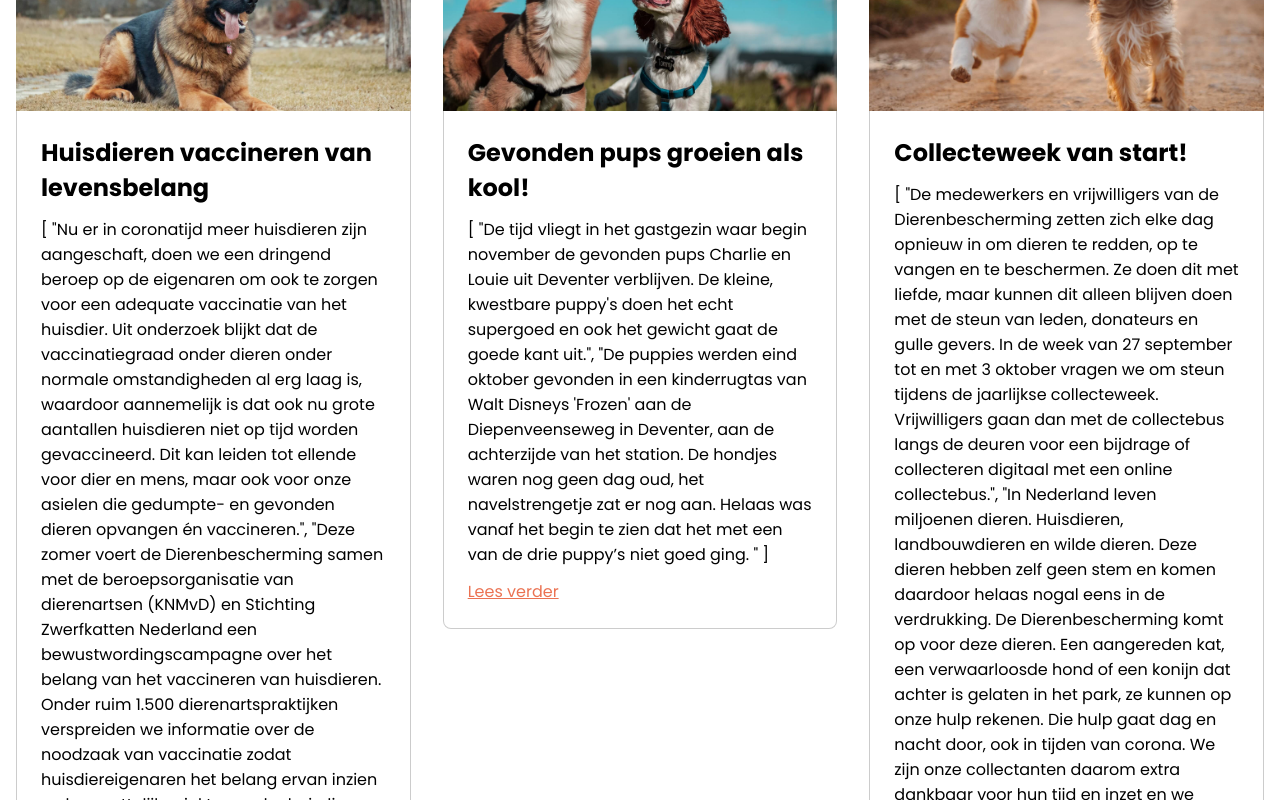
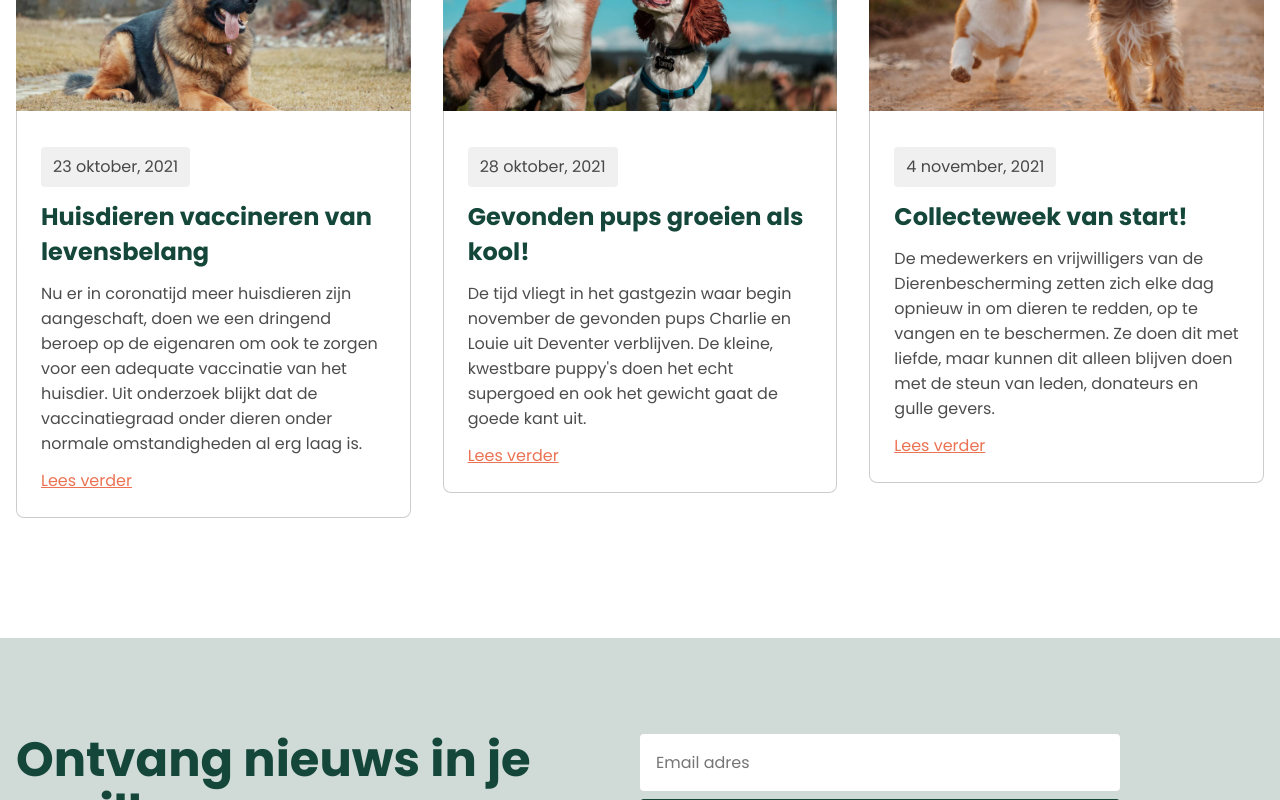
Before and after one commit to Markiesch/Artemis, a Vue app: page / in a window 1280 px wide. Shown: the part 2300-3100 px from the top of the page. Built offline with nearby package versions, Linux system fonts and the light colour scheme.

Commit message:
Added date label

```diff
--- a/src/components/ArticleCard.vue
+++ b/src/components/ArticleCard.vue
@@ -2,8 +2,9 @@
   <article v-if="article">
     <img :src="`/assets/${article.image}`" :alt="article.title" />
     <div class="details">
+      <p class="date">{{ article.date }}</p>
       <h2>{{ article.title }}</h2>
-      <p>{{ article.content }}</p>
+      <p>{{ article.subtitle }}</p>
       <router-link :to="{ name: 'Article', params: { id: article.id } }">Lees verder</router-link>
     </div>
   </article>
@@ -35,12 +36,26 @@ img {
   border-top: none;
 }
 
+h2 {
+  color: $secondary-color;
+}
+
 p {
   margin: 0.75rem 0;
+
+  color: $text-color;
 }
 
 a {
   color: $primary-color;
   text-decoration: underline;
 }
+
+.date {
+  background-color: rgb(240, 240, 240);
+  display: inline-block;
+  padding: 0.75rem;
+  line-height: 1;
+  border-radius: 0.25rem;
+}
 </style>
```
